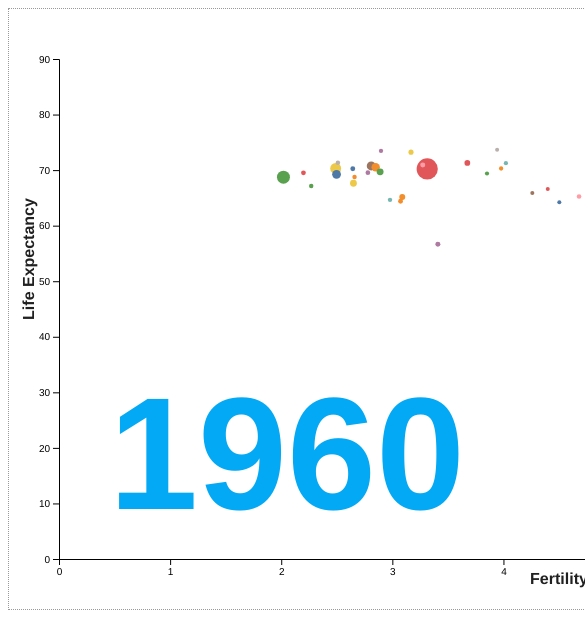
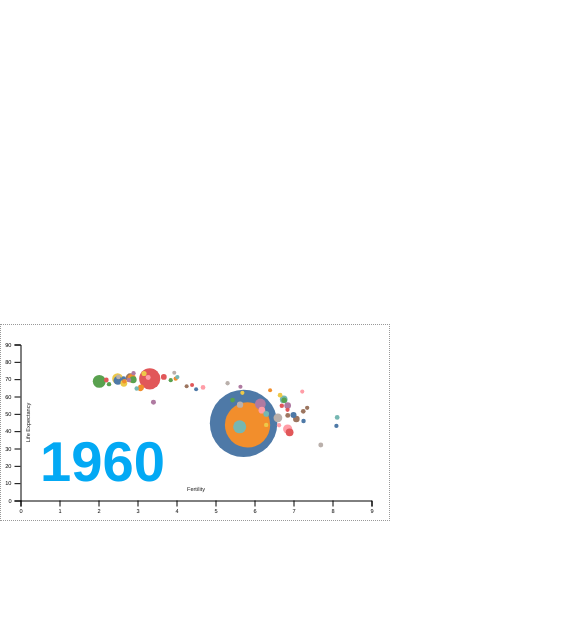
Before and after one commit to danlin604/d3-gapminder, a Gatsby site: page / in a window 390 px wide. Shown: the top 626 px of the page, 585 px wide, since content can reach past the window. Built offline with nearby package versions, Linux system fonts and the light colour scheme; Gatsby itself is replaced by a stand-in of ours.

Commit message:
D3 Gapminder Visualization
Improved overall responsiveness from element resize. Additional work is required to figure out how to reference elements properly so that their client size are fed to D3 on render.

Signed-off-by: Dan <danlin604@gmail.com>

```diff
--- a/src/components/Gapminder.Data.js
+++ b/src/components/Gapminder.Data.js
@@ -20,14 +20,18 @@ const GapminderData = () => {
     }
   `)
 
-  // let [count, setCount] = useState(0);
-  let [year, setYear] = useState(1955);
-  let [countries, setCountries] = useState(data.allGapminderJson.nodes.filter(country => country.year === year));
+  let [year, setYear] = useState(1955)
+  let [countries, setCountries] = useState(data.allGapminderJson
+    .nodes.filter(country => country.year === year))
 
-  // let countries = data.allGapminderJson.nodes.filter(country => country.year === 1955)
+
+  let [width, setWidth] = useState(1000)
 
   useInterval(() => {
-    // console.log('countires', counties)
+
+    const clientWidth = document.getElementsByTagName('main')[0].clientWidth
+
+    setWidth(clientWidth > 1000 ? 1000 : clientWidth)
 
     if (year === 2005) {
       setYear(1955)
@@ -38,14 +42,7 @@ const GapminderData = () => {
     }
   }, 3000)
 
-
-  // useInterval(() => {    // Your custom logic here    setCount(count + 1);  }, 1000);
-
-  // useEffect(() => {
-  //   const countries = data.allGapminderJson.nodes.filter(country => country.year === 1955)
-  // }, [data.allGapminderJson.nodes])
-
-  return <Gapminder data={{ countries, year }}></Gapminder>
+  return <Gapminder data={{ countries, year, width }}></Gapminder>
 }
 
 export default GapminderData
--- a/src/components/Gapminder.js
+++ b/src/components/Gapminder.js
@@ -1,12 +1,14 @@
 import React, { useRef, useEffect } from 'react'
 import * as d3 from 'd3'
 
-const height = 500
-const width = 1000
-const margin = 50
 const Gapminder = ({ data }) => {
 
   const container = useRef(null)
+
+  const height = data.width * .5 - data.width * .1
+  const width = data.width * 1 - data.width * .1
+  const padding = data.width * .1
+  const margin = data.width * .05
 
   useEffect(() => {
     const countries = data.countries.sort((a, b) => b.pop - a.pop)
@@ -18,7 +20,6 @@ const Gapminder = ({ data }) => {
     const lifeExpectancyScale = d3.scaleLinear()
       .domain([
         0,
-        // d3.max(countries, country => country.life_expect + 10)
         90
       ])
       .range([height, 0])
@@ -26,7 +27,6 @@ const Gapminder = ({ data }) => {
     const fertilityScale = d3.scaleLinear()
       .domain([
         0,
-        // d3.max(countries, country => country.fertility + 1)
         9
       ])
       .range([0, width])
@@ -34,7 +34,6 @@ const Gapminder = ({ data }) => {
     const populationScale = d3.scaleLinear()
       .domain([
         0,
-        // d3.max(countries, country => country.pop)
         1303182268
       ])
       .range([2, 64])
@@ -50,36 +49,36 @@ const Gapminder = ({ data }) => {
 
     // Axis label
     svg.append("text")
-      .attr("x", (width + 100) / 2)
-      .attr("y", height + 75)
+      .attr("x", (width + padding) / 2)
+      .attr("y", height + margin / 2)
       .style("text-anchor", "middle")
       .style('font-family', 'Helvetica')
       .style('fill', '#212121')
-      .style('font-weight', 600)
+      .style("font-size", `${width / 1000}rem`)
       .text('Fertility')
 
     svg.append("text")
       .attr("transform", "rotate(-90)")
-      .attr("y", 25)
-      .attr("x", -(height) / 2)
+      .attr("y", padding / 4 + margin)
+      .attr("x", -(height) / 2 - margin)
       .style("text-anchor", "middle")
       .style('font-family', 'Helvetica')
       .style('fill', '#212121')
-      .style('font-weight', 600)
+      .style("font-size", `${width / 1000}rem`)
       .text('Life Expectancy')
 
     //Append group and insert axis
     svg.append("g")
       .attr("transform", `translate(${ margin }, ${ margin })`)
       .style('font-family', 'Helvetica')
-      .style("font-size","10px")
+      .style("font-size", `${width / 1000}rem`)
       .call(y_axis);
 
     //Append group and insert axis
     svg.append("g")
       .attr("transform", `translate(${ margin }, ${ height + margin })`)
       .style('font-family', 'Helvetica')
-      .style("font-size","10px")
+      .style("font-size", `${width / 1000}rem`)
       .call(x_axis);
 
     const g = svg.append("g")
@@ -129,33 +128,34 @@ const Gapminder = ({ data }) => {
       .append('text')
         .attr("class", d => d.country.split(' ').join(''))
         .attr("x", d => fertilityScale(d.fertility))
-        .attr("y", d => lifeExpectancyScale(d.life_expect) - 25)
+        .attr("y", d => lifeExpectancyScale(d.life_expect) - padding / 4)
         .attr('dy', '1em')
         .style('fill', '#212121')
         .style('font-family', 'Helvetica')
         .attr("text-anchor", "middle")
-        .style('font-size', '100%')
+        .style('font-size', `${width / 1000}rem`)
         .style('font-weight', 600)
         .style("opacity", 0)
         .style('pointer-events', 'none')
         .text(d => d.country)
 
     svg.append("text")
-      .attr('x', 100)
+      .attr('x', padding)
       .attr('y', height)
       .style('font-family', 'Helvetica')
       .style('fill', '#03A9F4')
-      .style('font-size', '1000%')
+      .style('font-size', `${width / 100}rem`)
       .style('font-weight', 800)
       .text(data.year)
 
-  }, [data.countries, container.current, data.year])
+  }, [data.countries, data.year, height, margin, padding, width])
 
   return (
     <>
       <svg
-        width={width + 100}
-        height={height + 100}
+        preserveAspectRatio={'xMinYMin meet'}
+        width={width + padding}
+        height={height + padding}
         style={{ border: '1px dotted #999' }}
         ref={ container }>
       </svg>
--- /dev/null
+++ b/src/components/Layout.css
@@ -0,0 +1,16 @@
+html,
+body,
+#___gatsby,
+#gatsby-focus-wrapper {
+  margin: 0;
+  height: 100%;
+  display: flex;
+  flex-direction: column;
+}
+
+main {
+  flex: 1;
+  display: flex;
+  justify-content: center;
+  align-items: center;
+}
--- /dev/null
+++ b/src/components/Layout.js
@@ -0,0 +1,6 @@
+import React from "react"
+import "./layout.css"
+
+export default ({ children }) => {
+  return <main>{ children }</main>
+}
--- a/src/pages/index.js
+++ b/src/pages/index.js
@@ -1,6 +1,11 @@
 import React from 'react'
-// import * as d3 from 'd3'
-// import { graphql } from 'gatsby'
 import GapminderData from '../components/Gapminder.Data'
+import Layout from '../components/Layout'
 
-export default () => <GapminderData></GapminderData>
+export default () => {
+  return (
+    <Layout>
+      <GapminderData></GapminderData>
+    </Layout>
+  )
+}
--- a/src/styles/global.css
+++ /dev/null
@@ -1,28 +0,0 @@
-body { font: 12px Arial; }
-
-path {
-    stroke: steelblue;
-    stroke-width: 2;
-    fill: none;
-}
-
-.axis path,
-.axis line {
-    fill: none;
-    stroke: grey;
-    stroke-width: 1;
-    shape-rendering: crispEdges;
-}
-
-div.tooltip {
-    position: absolute;
-    text-align: center;
-    width: 60px;
-    height: 28px;
-    padding: 2px;
-    font: 12px sans-serif;
-    background: lightsteelblue;
-    border: 0px;
-    border-radius: 8px;
-    pointer-events: none;
-}
```
